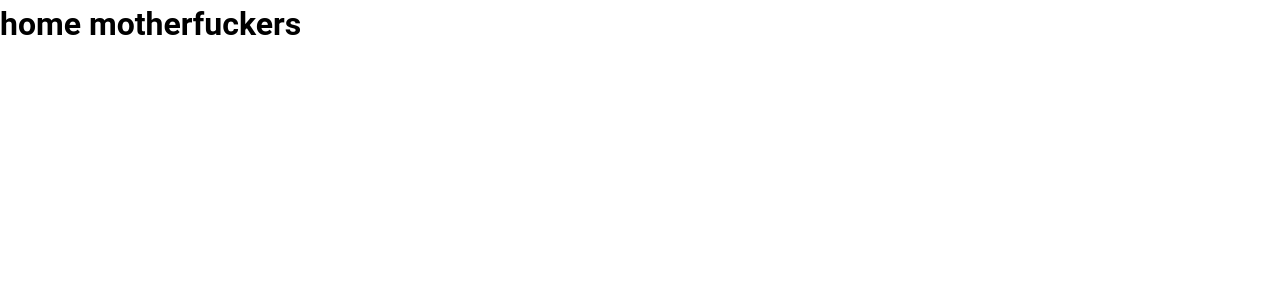
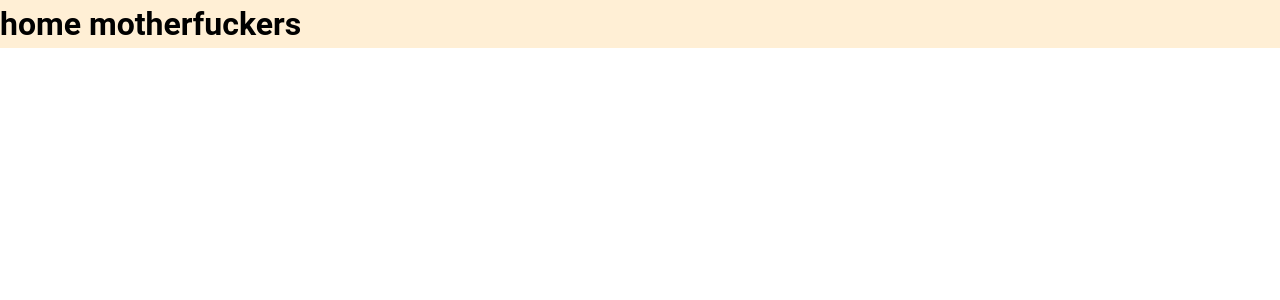
Before and after one commit to Iimanbek/Ak-Zhol-driving-school-, a Vue app: page / in a window 1280 px wide. Shown: the top 300 px of the page. Built offline with nearby package versions, Linux system fonts and the light colour scheme.

Commit message:
first commit

```diff
--- a/src/views/HomeView.vue
+++ b/src/views/HomeView.vue
@@ -10,5 +10,7 @@
 </template>
 
 <style lang="scss">
-
+main{
+  background: papayawhip;
+}
 </style>
```
